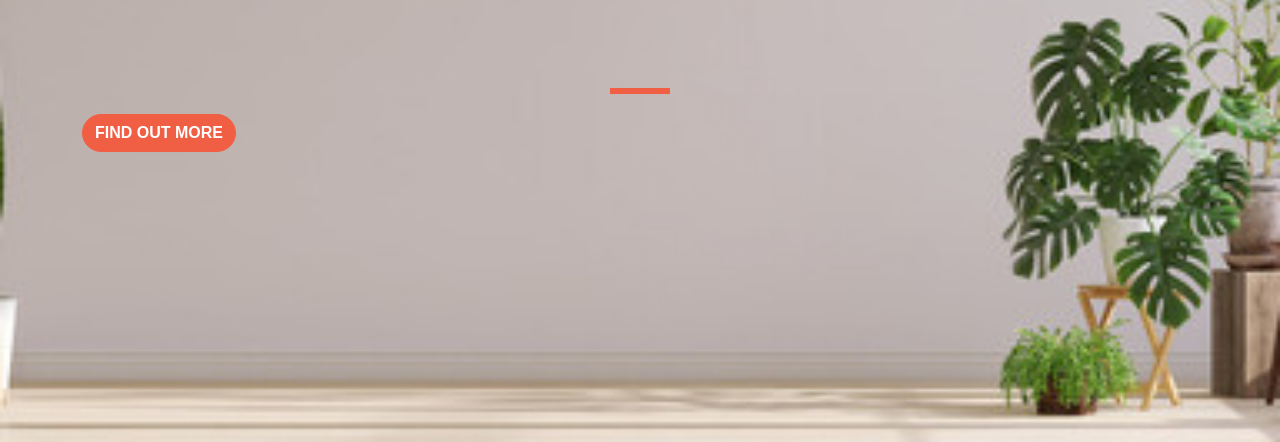
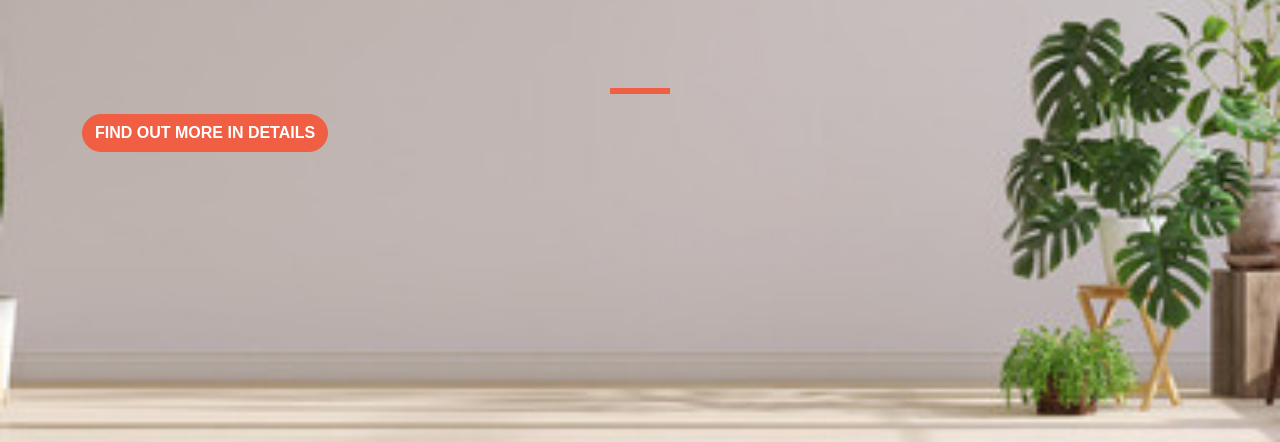
Before and after one commit to mazbandago/start-up-page-of-Bissa-active-youth, a plain HTML site: page index.html in a window 1280 px wide. Shown: the part 358-800 px from the top of the page. Drawn offline with nearby package versions, Linux system fonts and the light colour scheme.

Commit message:
just-an-additio

```diff
--- a/index.html
+++ b/index.html
@@ -17,7 +17,7 @@
 			<section class="centre col-12">
 				<hr>
 				<a href="https://mailchi.mp/4b670bdeb33a/bissa-active-youth">
-				<button class="btn btn-primary btn-xl">find out more</button>
+				<button class="btn btn-primary btn-xl">find out more in details</button>
 				</a>
 			</section>
 		</div>
```
